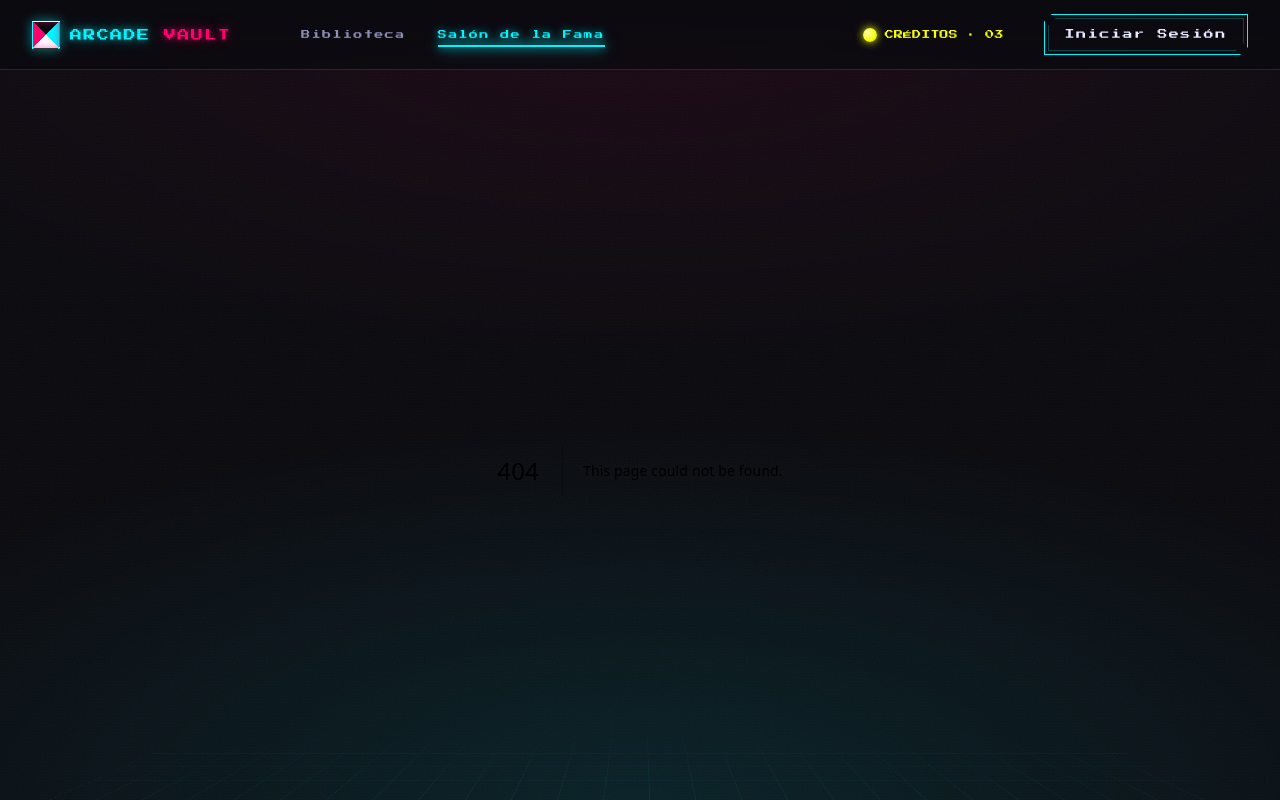
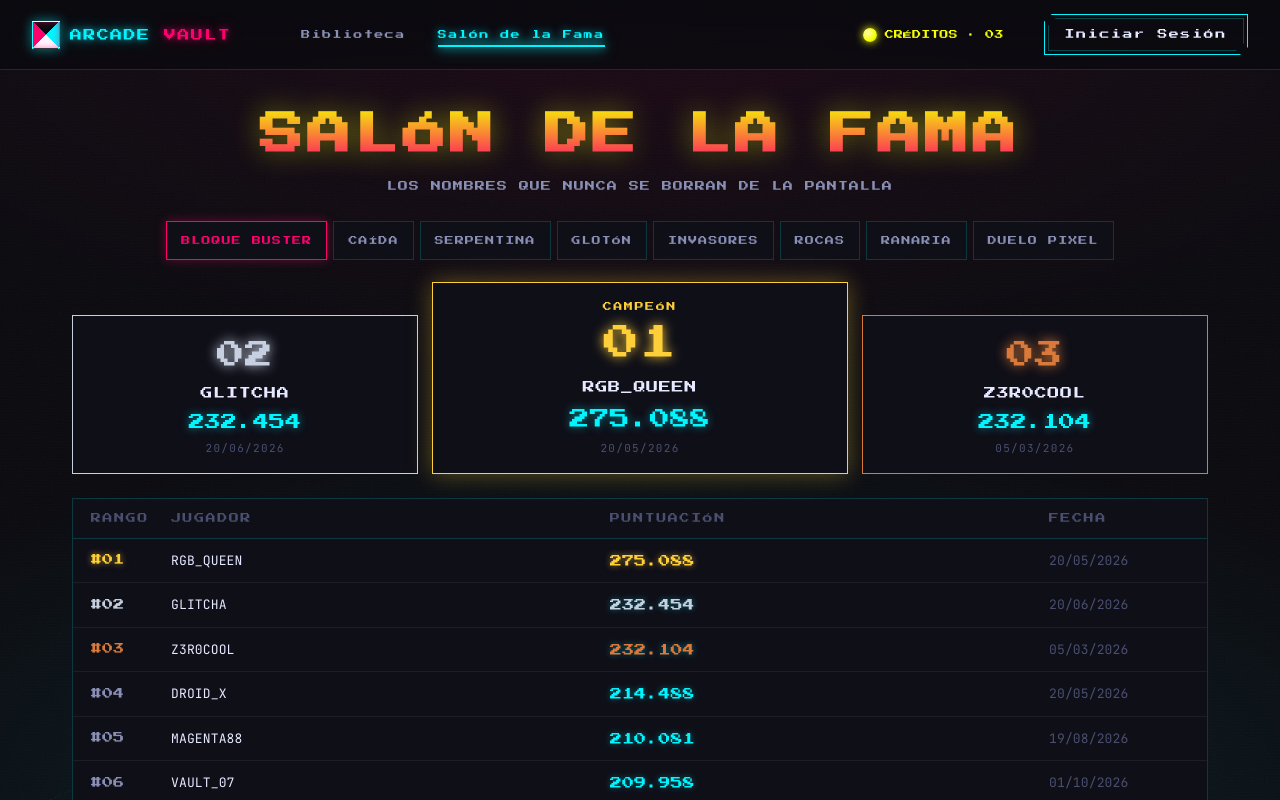
Before and after one commit to neo-zero98-2/Secci-n-8---Intermedio---Skills-y-Playwright-MCP---arcade-vault, a Next.js app: page /leaderboard in a window 1280 px wide. Before the commit this address had no page. Shown: the top 800 px of the page. Built offline with nearby package versions, Linux system fonts and the light colour scheme.

Commit message:
feat: paso 9

```diff
--- /dev/null
+++ b/app/leaderboard/page.tsx
@@ -0,0 +1,115 @@
+"use client";
+
+import { useMemo, useState } from "react";
+import Link from "next/link";
+import { GAMES } from "@/lib/games";
+import { seededScores } from "@/lib/leaderboard";
+import { useSession } from "@/lib/session";
+
+export default function LeaderboardPage() {
+  const { user } = useSession();
+  const [tab, setTab] = useState(GAMES[0].id);
+
+  const rows = useMemo(() => seededScores(tab.length * 23 + 7, 12), [tab]);
+  const game = GAMES.find((g) => g.id === tab) ?? GAMES[0];
+  const youRank = user ? Math.floor(8 + (tab.length % 4)) : null;
+  const youScore = user ? rows[5]?.score - 2400 : null;
+
+  return (
+    <div className="av-hall fade-in">
+      <div className="hall-head">
+        <h1>SALÓN DE LA FAMA</h1>
+        <p className="pixel" style={{ fontSize: 10 }}>
+          LOS NOMBRES QUE NUNCA SE BORRAN DE LA PANTALLA
+        </p>
+      </div>
+
+      <div className="hall-tabs">
+        {GAMES.map((g) => (
+          <button
+            key={g.id}
+            className={"chip" + (tab === g.id ? " active" : "")}
+            onClick={() => setTab(g.id)}
+          >
+            {g.title}
+          </button>
+        ))}
+      </div>
+
+      <div className="podium">
+        <div className="podium-slot silver">
+          <div className="rank-num">02</div>
+          <div className="name">{rows[1].name}</div>
+          <div className="score">{rows[1].score.toLocaleString("es-ES")}</div>
+          <div className="date">{rows[1].date}</div>
+        </div>
+        <div className="podium-slot gold">
+          <div className="pixel" style={{ fontSize: 9, color: "var(--gold)", letterSpacing: "0.18em" }}>
+            CAMPEÓN
+          </div>
+          <div className="rank-num" style={{ fontSize: 36, marginTop: 4 }}>
+            01
+          </div>
+          <div className="name">{rows[0].name}</div>
+          <div className="score" style={{ fontSize: 20 }}>
+            {rows[0].score.toLocaleString("es-ES")}
+          </div>
+          <div className="date">{rows[0].date}</div>
+        </div>
+        <div className="podium-slot bronze">
+          <div className="rank-num">03</div>
+          <div className="name">{rows[2].name}</div>
+          <div className="score">{rows[2].score.toLocaleString("es-ES")}</div>
+          <div className="date">{rows[2].date}</div>
+        </div>
+      </div>
+
+      <div className="hall-table">
+        <div className="th">
+          <div>RANGO</div>
+          <div>JUGADOR</div>
+          <div>PUNTUACIÓN</div>
+          <div>FECHA</div>
+        </div>
+        {rows.map((r, i) => (
+          <div
+            key={r.name + i}
+            className={"tr" + (i === 0 ? " top1" : i === 1 ? " top2" : i === 2 ? " top3" : "")}
+            style={{ animationDelay: `${i * 50}ms` }}
+          >
+            <div className="rk">#{String(r.rank).padStart(2, "0")}</div>
+            <div className="pl">{r.name}</div>
+            <div className="sc">{r.score.toLocaleString("es-ES")}</div>
+            <div className="dt">{r.date}</div>
+          </div>
+        ))}
+        {user && (
+          <>
+            <div className="tr you-label">▸ TU MEJOR MARCA EN {game.title}</div>
+            <div className="tr you" style={{ animationDelay: `${rows.length * 50 + 50}ms` }}>
+              <div className="rk" style={{ color: "var(--yellow)" }}>
+                #{String(youRank).padStart(2, "0")}
+              </div>
+              <div className="pl" style={{ color: "var(--yellow)" }}>
+                {user.name}
+              </div>
+              <div
+                className="sc"
+                style={{ color: "var(--yellow)", textShadow: "0 0 6px rgba(245,255,0,0.5)" }}
+              >
+                {(youScore || 9999).toLocaleString("es-ES")}
+              </div>
+              <div className="dt">11/05/2026</div>
+            </div>
+          </>
+        )}
+      </div>
+
+      <div style={{ textAlign: "center", marginTop: 32 }}>
+        <Link href="/" className="btn lg">
+          VOLVER A LA BIBLIOTECA
+        </Link>
+      </div>
+    </div>
+  );
+}
```
